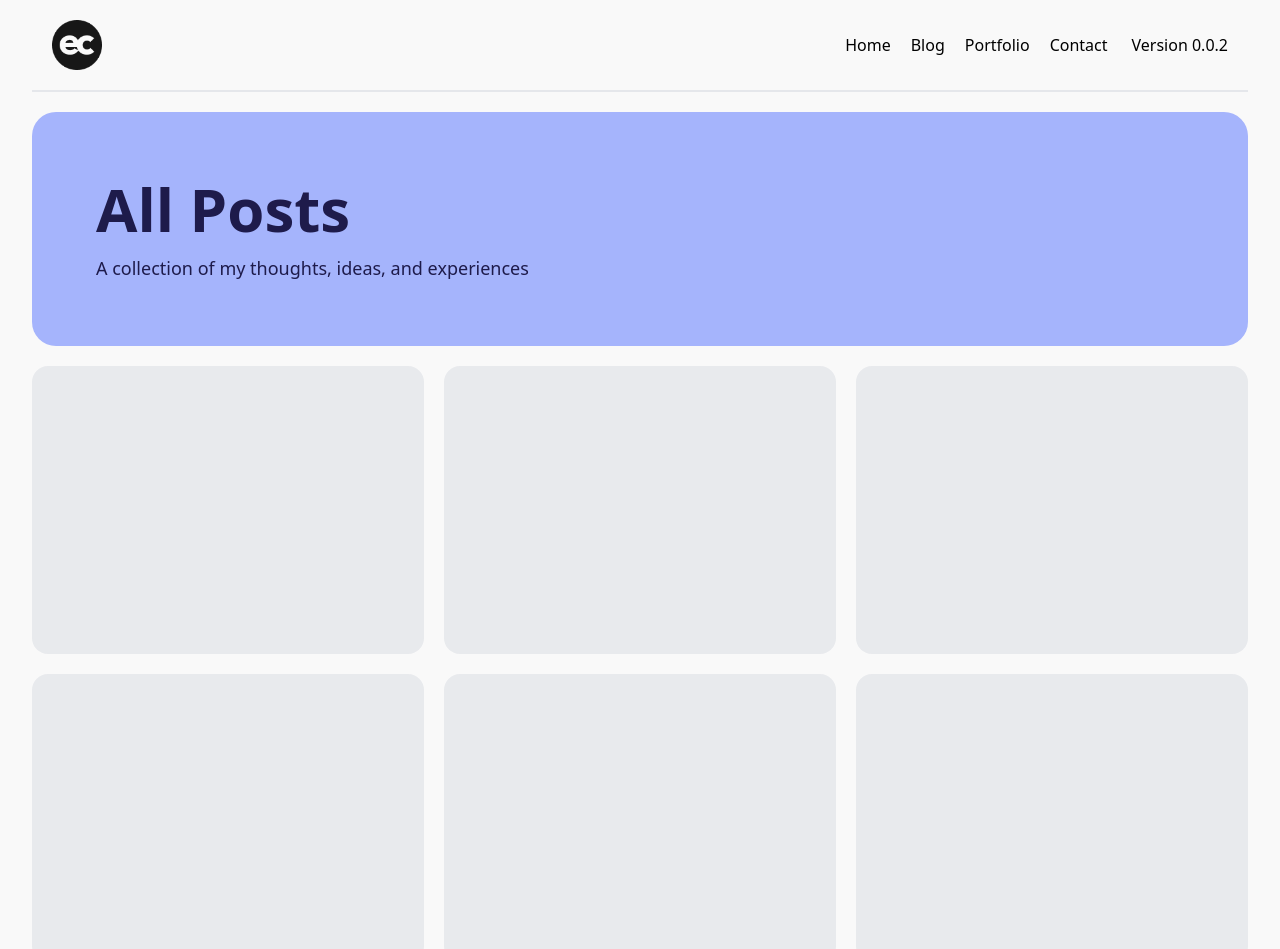
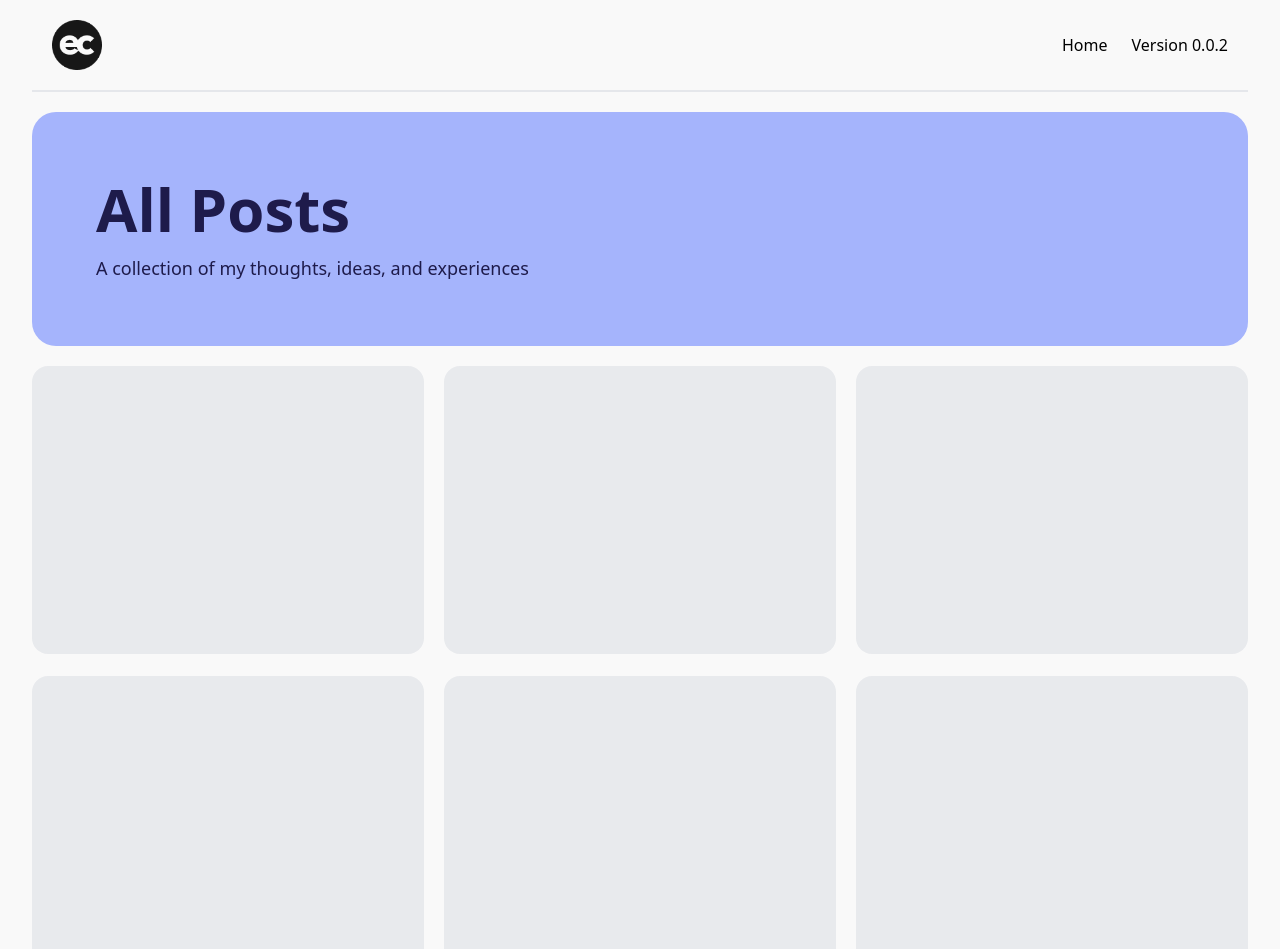
Before and after one commit to HeyEbb/portfolio, a Next.js app: page /blog in a window 1280 px wide. Shown: the top 949 px of the page. Built offline with nearby package versions, Linux system fonts and the light colour scheme.

Commit message:
💄 refactor: Update CSS padding and structure for responsive design

```diff
--- a/src/app/blog/page.tsx
+++ b/src/app/blog/page.tsx
@@ -2,6 +2,8 @@ import MiniHeader from "../components/header/MiniHeader";
 import PostList from "./components/post-list";
 
 export default function Blog() {
+  const placeholders = Array.from({ length: 6 });
+
   return (
     <>
       <MiniHeader
@@ -10,15 +12,14 @@ export default function Blog() {
       />
       {/* <PostList /> */}
       <section>
-        <div className="core-structure mt-5  grid min-h-[600px] w-full grid-cols-1 justify-center gap-3 text-indigo-950 lg:grid-cols-3 xl:flex-row xl:gap-5">
-          <div className="h-72 w-full animate-pulse rounded-2xl bg-gray-200"></div>
-          <div className="h-72 w-full animate-pulse rounded-2xl bg-gray-200"></div>
-          <div className="h-72 w-full animate-pulse rounded-2xl bg-gray-200"></div>
-          <div className="h-72 w-full animate-pulse rounded-2xl bg-gray-200"></div>
-          <div className="h-72 w-full animate-pulse rounded-2xl bg-gray-200"></div>
-          <div className="h-72 w-full animate-pulse rounded-2xl bg-gray-200"></div>
-          <div className="h-72 w-full animate-pulse rounded-2xl bg-gray-200"></div>
-          <div className="h-72 w-full animate-pulse rounded-2xl bg-gray-200"></div>
+        <div className="core-structure mb-10 mt-5 grid min-h-[600px] w-full grid-cols-1 justify-center gap-3 text-indigo-950 lg:grid-cols-3 xl:flex-row xl:gap-5">
+          {placeholders.map((_, index) => (
+            <div
+              key={index}
+              className="h-72 w-full animate-pulse rounded-2xl bg-gray-200"
+              aria-label="Loading content"
+            ></div>
+          ))}
         </div>
       </section>
     </>
--- a/src/app/components/topbar/TopBar.tsx
+++ b/src/app/components/topbar/TopBar.tsx
@@ -15,9 +15,9 @@ export default function TopBar() {
       <div className="flex flex-row-reverse items-center justify-between md:flex-row">
         <div className="hidden gap-5 font-light md:flex">
           <a href="/">Home</a>
-          <a href="/blog">Blog</a>
+          {/* <a href="/blog">Blog</a>
           <a href="/portfolio">Portfolio</a>
-          <a href="/contact">Contact</a>
+          <a href="/contact">Contact</a> */}
         </div>
         <div className="md:hidden ml-4">
           <FiMenu size="1.5em" />
--- a/src/app/contact/page.tsx
+++ b/src/app/contact/page.tsx
@@ -1,7 +1,9 @@
-import React from 'react'
+import MiniHeader from "../components/header/MiniHeader";
 
-export default function Contact() {
+export default function Portfolio() {
   return (
-    <div>page</div>
-  )
+    <>
+      <MiniHeader title="Contact" subtitle="Get in touch with me" />
+    </>
+  );
 }
--- a/src/app/home/page.tsx
+++ b/src/app/home/page.tsx
@@ -189,7 +189,8 @@ export default function Page() {
             />
           </div>
         </section>
-        <footer className="core-structure flex-row justify-between bg-indigo-300 py-5">
+        <footer className="flex-row bg-indigo-300 py-5 ">
+          <div className="core-structure flex w-full justify-between">
             <span>Built by Ellis Collinson</span>
             {/* socials area */}
             <div className="flex gap-5">
@@ -212,6 +213,7 @@ export default function Page() {
                 Instagram
               </a>
             </div>
+          </div>
         </footer>
       </main>
     </>
--- a/src/app/portfolio/page.tsx
+++ b/src/app/portfolio/page.tsx
@@ -1,7 +1,12 @@
-import React from 'react'
+import MiniHeader from "../components/header/MiniHeader";
 
 export default function Portfolio() {
   return (
-    <div>page</div>
-  )
+    <>
+      <MiniHeader
+        title="Portfolio"
+        subtitle="A collection of my projects and works"
+      />
+    </>
+  );
 }
```
Lines whose indentation alone changed are shown as unchanged.
